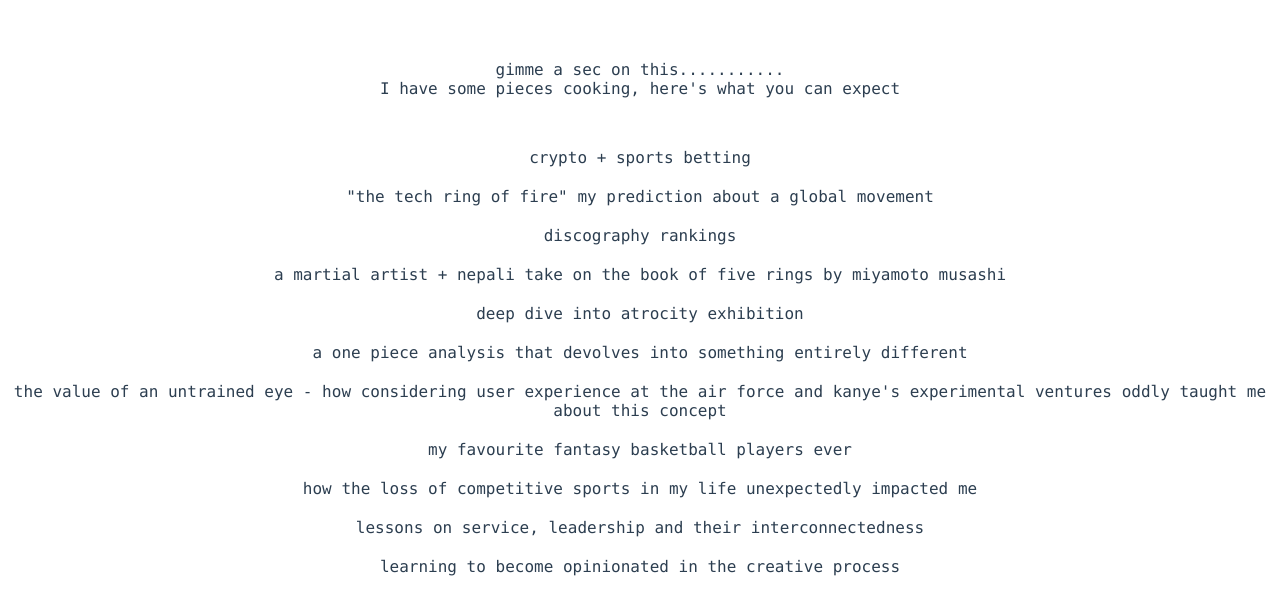
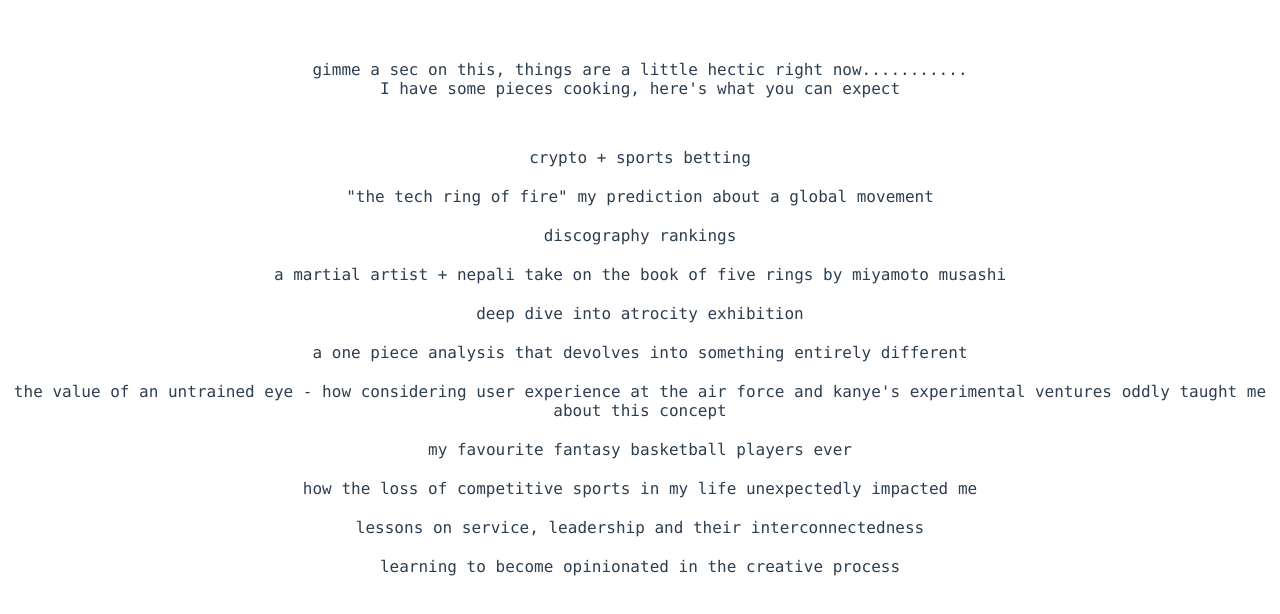
Before and after one commit to beshup/ishan.blog, a Vue app: page / in a window 1280 px wide. Shown: the top 614 px of the page. Built offline with nearby package versions, Linux system fonts and the light colour scheme.

Commit message:
one more

```diff
--- a/src/App.vue
+++ b/src/App.vue
@@ -1,6 +1,6 @@
 <template>
   <div id="app">
-    <div>gimme a sec on this...........</div>
+    <div>gimme a sec on this, things are a little hectic right now...........</div>
     <div class="header">I have some pieces cooking, here's what you can expect</div>
     <div>
       <div class="list">crypto + sports betting</div>
```
